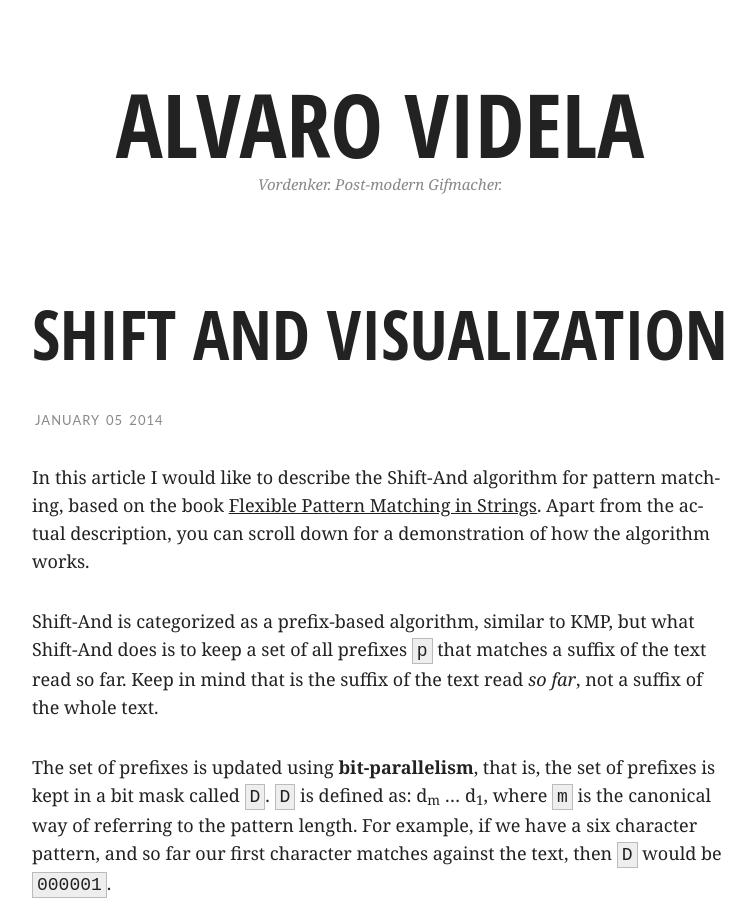
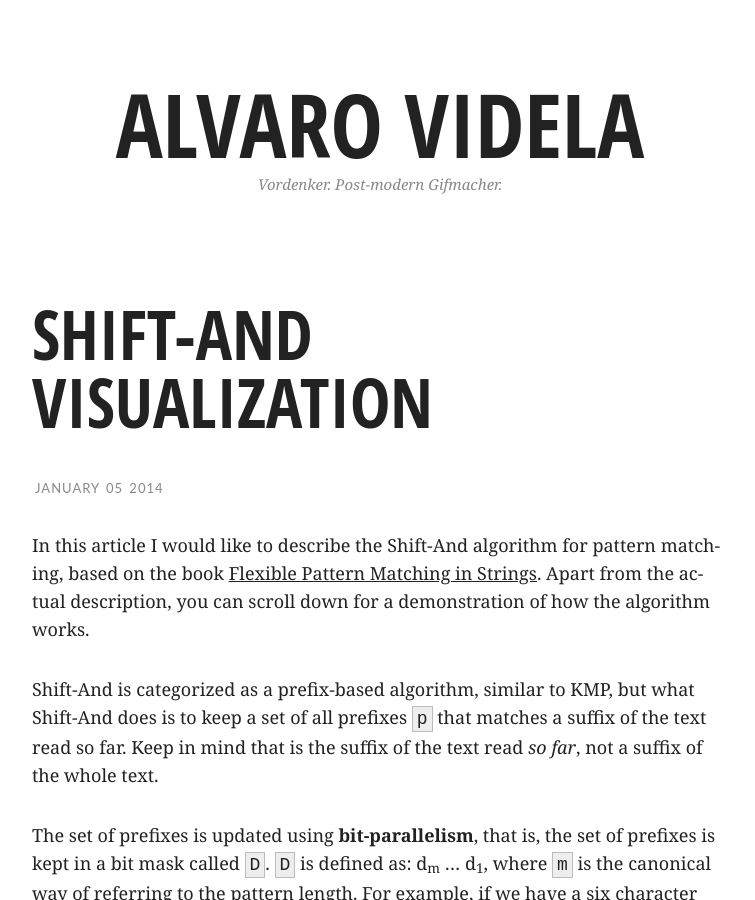
Before and after one commit to videlalvaro/videlalvaro.github.io, a Jekyll site: the page built from _posts/2014-01-05-shift-and-visualization.md, in a window 1280 px wide and 900 px high. Shown: the whole window, without its empty margins (260-1015 px from the left). Built offline with Jekyll 4.4.1, drawn with Linux system fonts in a browser that asks for light colours; comment, search, counter and statistics services are not loaded.

```diff
--- a/_posts/2014-01-05-shift-and-visualization.md
+++ b/_posts/2014-01-05-shift-and-visualization.md
@@ -1,6 +1,6 @@
 ---
 layout: post
-title: Shift And Visualization
+title: Shift-And Visualization
 ---
 
 # {{page.title}} #
```
